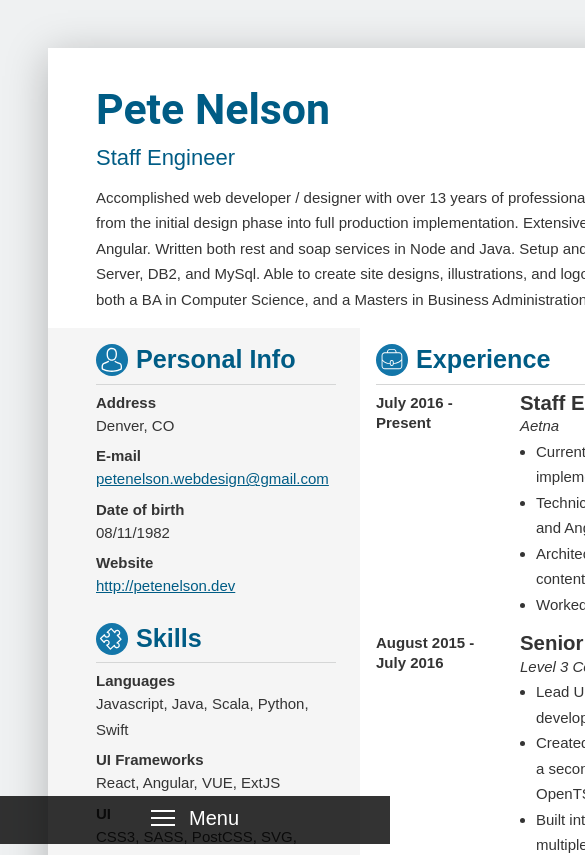
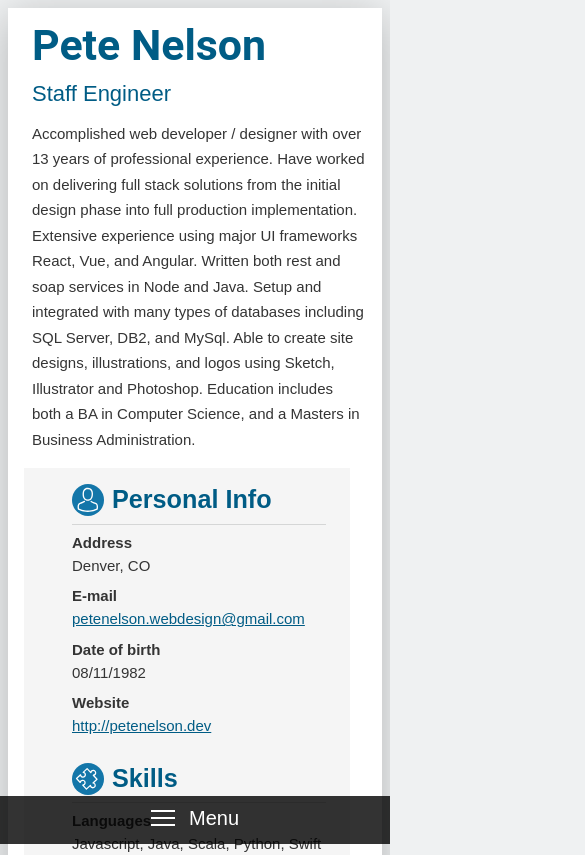
Before and after one commit to pbn04001/pete-nelson-web, a Vue app: page /resume in a window 390 px wide. Shown: the top 855 px of the page, 585 px wide, since content can reach past the window. Built offline with nearby package versions, Linux system fonts and the light colour scheme.

Commit message:
resume is mobile

```diff
--- a/src/views/resume.scss
+++ b/src/views/resume.scss
@@ -124,6 +124,37 @@
   }
 }
 
+@media (max-width: $breakpoint-md) {
+  .resume {
+    padding: $spacing-unit-x6 $spacing-unit $spacing-unit $spacing-unit;
+
+    &__sheet {
+      padding: $spacing-unit-x2;
+      background-color: $white;
+      box-shadow: 0 0.5rem 2.5rem 0 rgba(0, 0, 0, 0.25);
+      width: auto;
+    }
+
+    &__top {
+      padding-left: $spacing-unit;
+      flex: 1 1 auto;
+    }
+  }
+}
+
+@media (max-width: $breakpoint-sm) {
+  .resume {
+    padding-top: $spacing-unit;
+
+    &__left-column {
+      flex: 1 1 auto;
+    }
+
+    &__right-column {
+      flex: 1 1 auto;
+    }
+  }
+}
 
 @media print {
   body {
```
